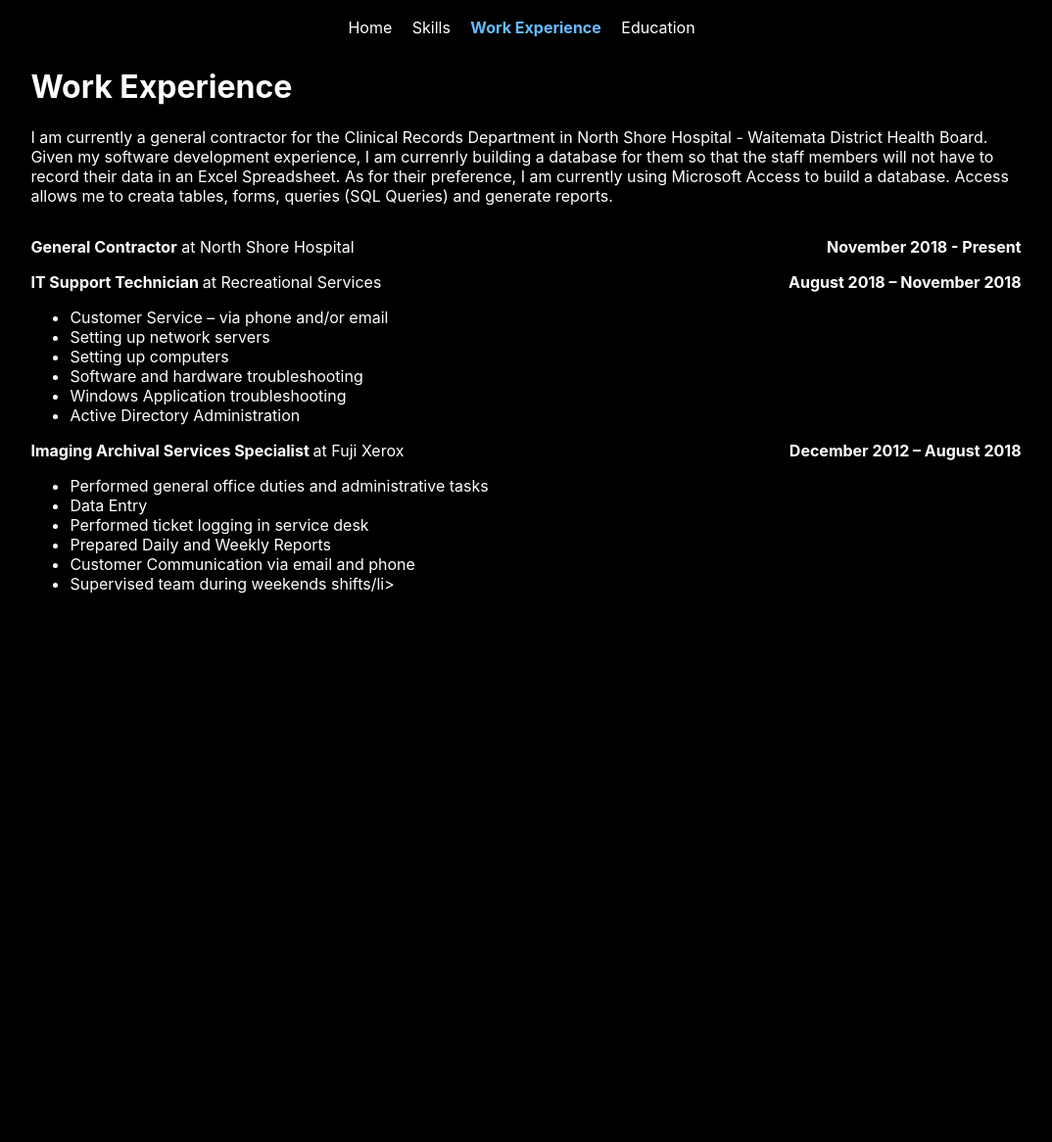
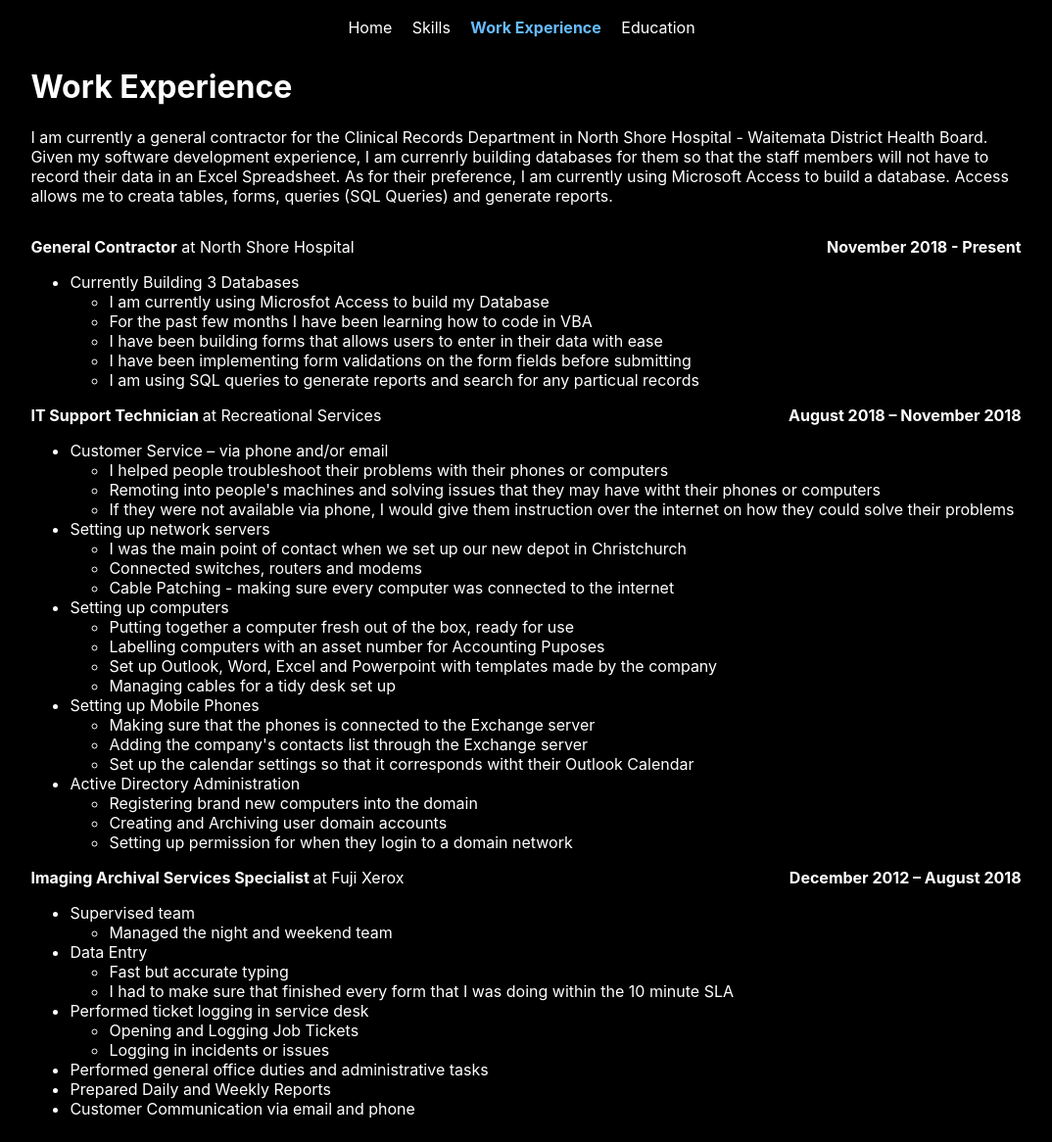
Before and after one commit to lattrellsapon/webCV, a PHP site: page /workExperience.html in a window 1280 px wide. Shown: the whole page at 98% size, without its empty margins (103-1177 px from the left). Before the commit the page ends 606 px from the top, so only its background shows below. Run offline with PHP 8.4, Linux system fonts and the light colour scheme.

Commit message:
Proof read and edited

```diff
--- a/css/style.css
+++ b/css/style.css
@@ -134,7 +134,7 @@ span
 .skills-wrapper
 {
     display: grid;
-    grid-template-columns: 1fr 1fr 1fr 1fr;
+    grid-template-columns: 1fr 1fr 1fr;
     grid-gap: 1em;
 }
 
--- a/index.html
+++ b/index.html
@@ -23,12 +23,12 @@
     <!-- Objectives -->
     <div class="container">
         <h1>Objectives</h1>
-        <p>As a recent IT graduate, my objective is to find a job where my skills and knowledge as a software developer can be put to good use, ideally in a position where development and capacity with emphasis can be applied and learned.</p>
+        <p>As a recent IT graduate, my objective is to find a position where my skills and knowledge as a software developer can be well-utilised and professionally developed to be a valuable asset to the success of the organisation. </p>
     </div>
 
     <div class="container">
-        <h1>Interest</h1>
-        <p>I enjoy spending time with my family and friends as it allows me to relax my body and mind. Furthermore, I love playing sports and basketball is my most favourite sport. When I am not playing basketball, I like to keep myself in shape; therefore I go to the gym to stay fit. Moreover, I enjoy cooking and listening to music.</p>
+        <h1>A little bit about me . . .</h1>
+        <p>I enjoy spending time with my family and friends as it allows me to relax my body and mind. Furthermore, I love playing sports and basketball is my favourite. When I am not playing basketball, I like to keep myself in shape; therefore, I go to the gym to stay fit. Moreover, I enjoy cooking and listening to music.</p>
     </div>
 
     <div class="container" id="contactDetails">
--- a/workExperience.html
+++ b/workExperience.html
@@ -23,38 +23,95 @@
     <!-- Work Experience -->
     <div class="container">
         <h1>Work Experience</h1>
-        <p>I am currently a general contractor for the Clinical Records Department in North Shore Hospital - Waitemata District Health Board. Given my software development experience, I am currenrly building a database for them so that the staff members will not have to record their data in an Excel Spreadsheet. As for their preference, I am currently using Microsoft Access to build a database. Access allows me to creata tables, forms, queries (SQL Queries) and generate reports. </p>
+        <p>I am currently a general contractor for the Clinical Records Department in North Shore Hospital - Waitemata District Health Board. Given my software development experience, I am currenrly building databases for them so that the staff members will not have to record their data in an Excel Spreadsheet. As for their preference, I am currently using Microsoft Access to build a database. Access allows me to creata tables, forms, queries (SQL Queries) and generate reports. </p>
     </div>
 
     <div class="container">
         <section>
             <p><span>General Contractor</span> at North Shore Hospital <span id="workDuration">November 2018 - Present</span></p>
+            <ul>
+                <li>Currently Building 3 Databases
+                    <ul>
+                        <li>I am currently using Microsfot Access to build my Database</li>
+                        <li>For the past few months I have been learning how to code in VBA</li>
+                        <li>I have been building forms that allows users to enter in their data with ease</li>
+                        <li>I have been implementing form validations on the form fields before submitting</li>
+                        <li>I am using SQL queries to generate reports and search for any particual records</li>
+                    </ul>
+                </li>
+            </ul>
         </section>
         <section>
             <p><span>IT Support Technician </span> at Recreational Services <span id="workDuration">August 2018 – November 2018</span></p>
             <ul>
-                <li>Customer Service – via phone and/or email</li>
-                <li>Setting up network servers</li>
-                <li>Setting up computers</li>
-                <li>Software and hardware troubleshooting</li>
-                <li>Windows Application troubleshooting</li>
-                <li>Active Directory Administration</li>
+                <li>Customer Service – via phone and/or email
+                    <ul>
+                        <li>I helped people troubleshoot their problems with their phones or computers</li>
+                        <li>Remoting into people's machines and solving issues that they may have witht their phones or computers</li>
+                        <li>If they were not available via phone, I would give them instruction over the internet on how they could solve their problems</li>
+                    </ul>
+                </li>
+                <li>Setting up network servers
+                    <ul>
+                        <li>I was the main point of contact when we set up our new depot in Christchurch</li>
+                        <li>Connected switches, routers and modems</li>
+                        <li>Cable Patching - making sure every computer was connected to the internet</li>
+                    </ul>
+                </li>
+                <li>Setting up computers
+                    <ul>
+                        <li>Putting together a computer fresh out of the box, ready for use</li>
+                        <li>Labelling computers with an asset number for Accounting Puposes</li>
+                        <li>Set up Outlook, Word, Excel and Powerpoint with templates made by the company</li>
+                        <li>Managing cables for a tidy desk set up</li>
+                    </ul>
+                </li>
+                <li>Setting up Mobile Phones
+                    <ul>
+                        <li>Making sure that the phones is connected to the Exchange server</li>
+                        <li>Adding the company's contacts list through the Exchange server</li>
+                        <li>Set up the calendar settings so that it corresponds witht their Outlook Calendar</li>
+                    </ul>
+                </li>
+                <li>Active Directory Administration
+                    <ul>
+                        <li>Registering brand new computers into the domain</li>
+                        <li>Creating and Archiving user domain accounts</li>
+                        <li>Setting up permission for when they login to a domain network</li>
+                    </ul>
+                </li>
             </ul>
         </section>
         <section>
                 <p><span>Imaging Archival Services Specialist  </span> at Fuji Xerox <span id="workDuration">December 2012 – August 2018</span></p>
                 <ul>
+                        <li>Supervised team
+                            <ul>
+                                <li>Managed the night and weekend team</li>
+                            </ul>
+                        </li>
+                    <li>Data Entry
+                        <ul>
+                            <li>Fast but accurate typing</li>
+                            <li>I had to make sure that finished every form that I was doing within the 10 minute SLA</li>
+                        </ul>
+                    </li>
+                    <li>Performed ticket logging in service desk
+                        <ul>
+                            <li>Opening and Logging Job Tickets</li>
+                            <li>Logging in incidents or issues</li>
+                        </ul>
+                    </li>
                     <li>Performed general office duties and administrative tasks</li>
-                    <li>Data Entry</li>
-                    <li>Performed ticket logging in service desk</li>
                     <li>Prepared Daily and Weekly Reports</li>
                     <li>Customer Communication via email and phone</li>
-                    <li>Supervised team during weekends shifts/li>
                 </ul>
         </section>
     </div>
 
 
 
+
+
 </body>
 </html>
```
Also changed, not shown: skills.html (+12 -16 lines).
